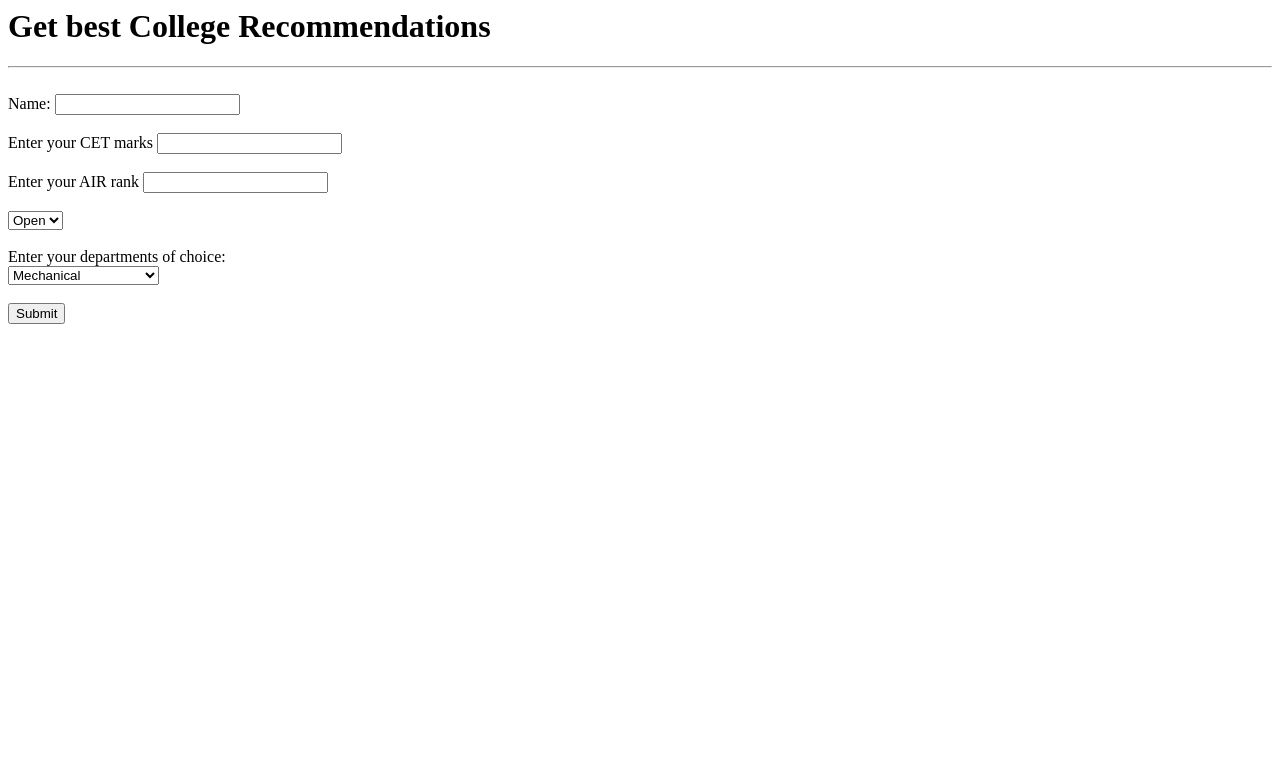
After one commit to nimish38/College_Review_System, a Django app: page /Reviews/recommend/ in a window 1280 px wide. The commit adds this page. Shown: the top 783 px of the page. Run offline with Django 3.2, Linux system fonts and the light colour scheme.

Commit message:
Differentiated by departments and recommendations added partially.

```diff
--- a/Reviews/admin.py
+++ b/Reviews/admin.py
@@ -25,7 +25,7 @@ class DeptAdmin(admin.ModelAdmin):
 class CutAdmin(admin.ModelAdmin):
 	model=Cutoff
 	list_display = ('college', 'dept', 'caste', 'score', 'rank')
-	list_filter = ['college', 'dept']
+	list_filter = ['college']
 
 
 admin.site.register(College)
--- a/Reviews/forms.py
+++ b/Reviews/forms.py
@@ -27,7 +27,8 @@ class UserForm(ModelForm):
 class StudUserForm(ModelForm):
     class Meta:
         model = StudentUser
-        fields = ['category', 'college', 'dept']
+        fields = ['category', 'college', 'depart']
+
 
 
 class IndUserForm(ModelForm):
--- a/Reviews/templates/Reviews/base.html
+++ b/Reviews/templates/Reviews/base.html
@@ -10,6 +10,7 @@
 			<li><a href="{% url 'Reviews:review_list' %}">Home</a></li>
 			<li><a href="{% url 'Reviews:college_list' %}">College List</a></li>
 				<li><a href="{% url 'Reviews:autocomplete_college' %}">Search</a></li>
+				<li><a href="{% url 'Reviews:recommend' %}">Recommender</a></li>
 			{% if user.is_authenticated %}
 				<li><a href="{% url 'Reviews:logout_user' %}">LogOut</a></li>
 			{% else %}
--- /dev/null
+++ b/Reviews/templates/Reviews/recommender.html
@@ -0,0 +1,61 @@
+<html>
+<body>
+<h1>Get best College Recommendations</h1>
+<hr>
+<br>
+<form action="{% url 'Reviews:recommend' %}" method="post">
+{% csrf_token %}
+<div>
+	Name:
+	<input type="text" name="name">
+</div>
+<br>
+<div>
+	Enter your CET marks
+	<input type="text" name="marks">
+</div>
+<br>
+<div>
+	Enter your AIR rank
+	<input type="text" name="rank">
+</div>
+<br>
+<div>
+	<select name="caste">
+		<option value="Open">Open</option>
+		<option value="SC">SC</option>
+		<option value="ST">ST</option>
+		<option value="NT">NT</option>
+	</select>
+</div>
+<br>
+<div>
+	Enter your departments of choice:
+	<br>
+	<select name="dep">
+		<option value="Mechanical">Mechanical</option>
+		<option value="Computer">Computer</option>
+		<option value="IT">IT</option>
+		<option value="E&tc">E&Tc</option>
+		<option value="Civil">Civil</option>
+		<option value="Electrical">Electrical</option>
+		<option value="Chemical">Chemical</option>
+		<option value="Instrumentation">Instrumentation</option>
+		<option value="Robotics&Automation">Robotics&Automation</option>
+		<option value="Production">Production</option>
+		<option value="Petroleum">Petroleum</option>
+		<option value="Planning">Planning</option>
+		<option value="Polymer">Polymer</option>
+		<option value="Electronics">Electronics</option>
+		<option value="Industrial&Production">Industrial&Production</option>
+		<option value="Metallurgical">Metallurgical</option>
+	</select>
+</div>
+<br>
+<div>
+	<button type="submit"> Submit </button>
+</div>
+</form>
+
+</body>
+</html>
--- a/Reviews/urls.py
+++ b/Reviews/urls.py
@@ -19,5 +19,5 @@ urlpatterns = [
 	path('req_query/', views.req_query, name='req_query'),
 	path('answer_query/', views.answer_query, name='answer_query'),
 	path('submit_query/', views.submit_query, name='submit_query'),
-
+	path('recommend/', views.recommend, name='recommend'),
 ]
--- a/Reviews/views.py
+++ b/Reviews/views.py
@@ -1,6 +1,6 @@
 from django.contrib.auth import authenticate,logout,login
 from django.shortcuts import render,get_object_or_404,redirect
-from .models import Review,College,PendingQuery,AnsweredQueries, StudentUser, IndustryUser
+from .models import Review,College,PendingQuery,AnsweredQueries, StudentUser, IndustryUser,Department,Cutoff, Category
 from django.urls import reverse
 from django.http import HttpResponseRedirect,JsonResponse
 from .forms import ReviewForm,StudUserForm, UserForm, IndUserForm
@@ -8,14 +8,27 @@ import datetime
 from textblob import TextBlob
 
 
+def recommend(request):
+	if request.method=="POST":
+		marks=int(request.POST['marks'])
+		rank=int(request.POST['rank'])
+		dep=request.POST['dep']
+		caste=Category.objects.filter(caste=request.POST['caste'])
+		best_clgs=Cutoff.objects.filter(dept=dep, caste=caste[0], score__lte=marks, rank__gte=rank).order_by('-score')
+		if len(best_clgs)>5:
+			best_clgs=best_clgs[:5]
+		return render(request,'Reviews/rec_result.html',{'best_clgs': best_clgs})
+	return render(request,'Reviews/recommender.html')
+
+
 def answer_query(request):
-	qsn=request.POST['qstn']
-	col=request.POST['colg']
-	context={
-		'qsn': qsn,
-		'col': col,
-	}
-	return render(request,'Reviews/answer.html',context)
+    qsn=request.POST['qstn']
+    col=request.POST['colg']
+    context={
+        'qsn': qsn,
+        'col': col,
+    }
+    return render(request,'Reviews/answer.html',context)
 
 
 def submit_query(request):
@@ -107,6 +120,7 @@ def college_list(request):
 
 def college_detail(request,college_id):
 	college=get_object_or_404(College,pk=college_id)
+	deps=Department.objects.filter(college=college)
 	form=ReviewForm()
 	user_clg = 'none'
 	if not request.user.is_anonymous:
@@ -114,16 +128,21 @@ def college_detail(request,college_id):
 			user_clg = StudentUser.objects.filter(user=request.user)[0].college
 		if IndustryUser.objects.filter(user=request.user).exists():
 			user_clg = college.name
-	return render(request,'Reviews/college_detail.html',{'college':college, 'form':form, 'user_clg':user_clg})
+	return render(request,'Reviews/college_detail.html',{'college':college,'deps':deps, 'form':form, 'user_clg':user_clg})
 
 
 def add_review(request,college_id):
-	#vals= {'Poor': 1, 'Satisfactory': 2, 'Average': 3, 'Good': 4, 'Excellent': 5}
 	college = get_object_or_404(College, pk=college_id)
+	deps = Department.objects.filter(college=college)
 	form = ReviewForm(request.POST)
+	user_clg = 'none'
+	if not request.user.is_anonymous:
+		if StudentUser.objects.filter(user=request.user).exists():
+			user_clg = StudentUser.objects.filter(user=request.user)[0].college
+		if IndustryUser.objects.filter(user=request.user).exists():
+			user_clg = college.name
 	if form.is_valid():
 		description = form.cleaned_data['description']
-		#dept = form.cleaned_data['dept']
 		anonymous=form.cleaned_data['anonymous']
 		acad = int(form.cleaned_data['academic_rate'])
 		place = int(form.cleaned_data['placement_rate'])
@@ -140,7 +159,10 @@ def add_review(request,college_id):
 
 		review = Review()
 		review.college = college
-		review.dept = StudentUser.objects.filter(user=request.user)[0].dept
+		if StudentUser.objects.filter(user=request.user).exists():
+			review.dept = StudentUser.objects.filter(user=request.user)[0].dept
+		if IndustryUser.objects.filter(user=request.user).exists():
+			review.dept = Department.objects.filter(college=college, department='TnP')[0]
 		if anonymous:
 			review.user_name = "Anonymous"
 		else:
@@ -156,7 +178,7 @@ def add_review(request,college_id):
 		# returning an HttpResponseRedirect prevents data from being posted twice if a user hits the Back button.
 
 		return HttpResponseRedirect(reverse('Reviews:add_review', args=(college.id,)))
-	return render(request, 'Reviews/college_detail.html', {'college': college, 'form': form})
+	return render(request, 'Reviews/college_detail.html', {'college': college,'deps':deps,'user_clg': user_clg, 'form': form})
 
 
 def login_user(request):
@@ -187,7 +209,9 @@ def create_new_user(request):
 			stud.user=user
 			stud.college=Sform.cleaned_data['college']
 			stud.category=Sform.cleaned_data['category']
-			stud.dept = Sform.cleaned_data['dept']
+			d=Sform.cleaned_data['depart']
+			stud.dept = Department.objects.filter(department=d,college=stud.college)[0]
+			print(stud.dept.department,stud.dept.college)
 			stud.save()
 			login(request, user)
 			return redirect('Reviews:review_list')
```
Also changed, not shown: Reviews/models.py (+20 -19 lines), Reviews/templates/Reviews/college_detail.html (+32 -18 lines), Reviews/templates/Reviews/rec_result.html (added, +29 -0 lines), db.sqlite3.
